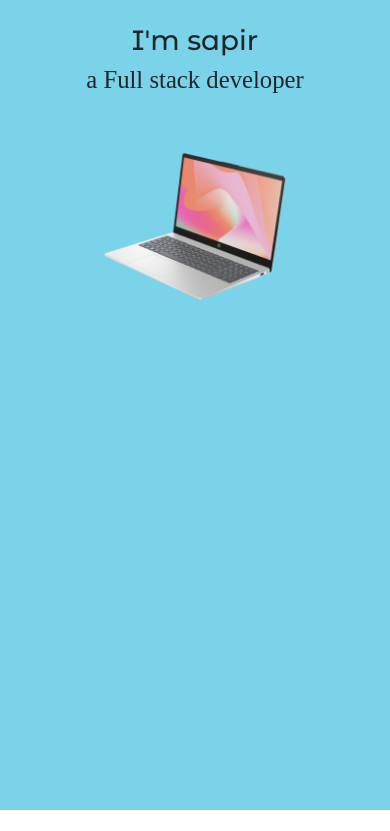
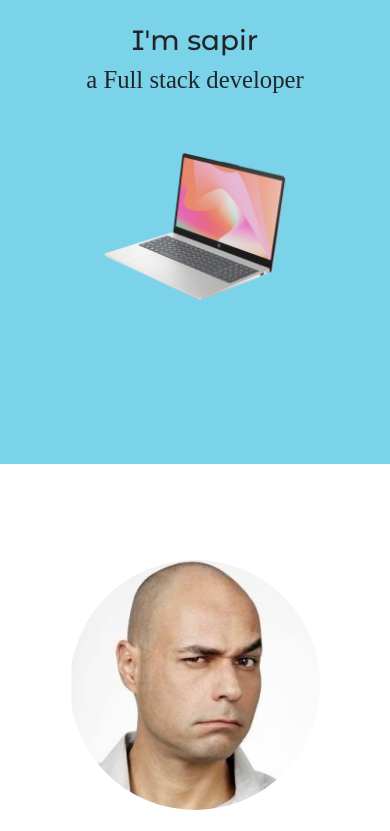
Before and after one commit to sapir6888/kaka, a plain HTML site: page index.html in a window 390 px wide. Shown: the top 831 px of the page. Drawn offline with nearby package versions, Linux system fonts and the light colour scheme; a web font is replaced by a local one.

Commit message:
Add files via upload

```diff
--- a/style.css
+++ b/style.css
@@ -89,3 +89,10 @@ p{
 .footer{
     background-color: #F6F7C4;
 }
+
+@media(max-width:600px){
+    .background{
+        background-color: #7BD3EA;
+        height: 55vh;
+    }
+}
```
